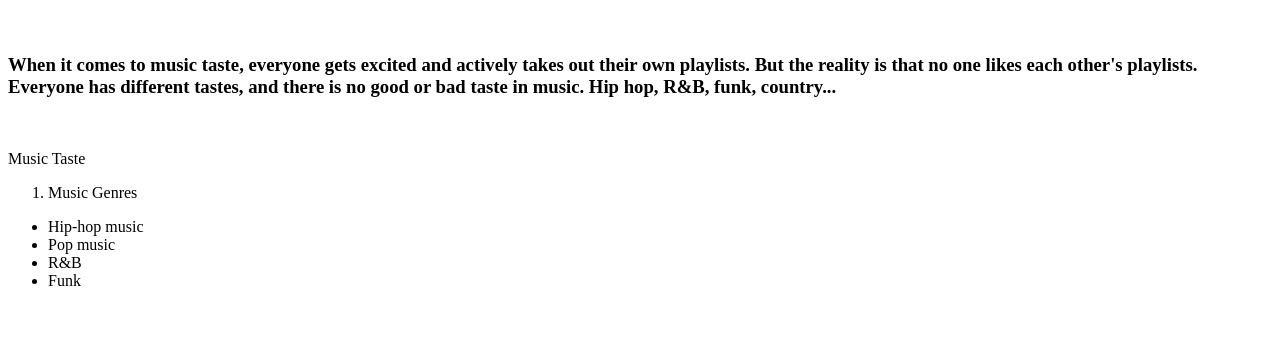
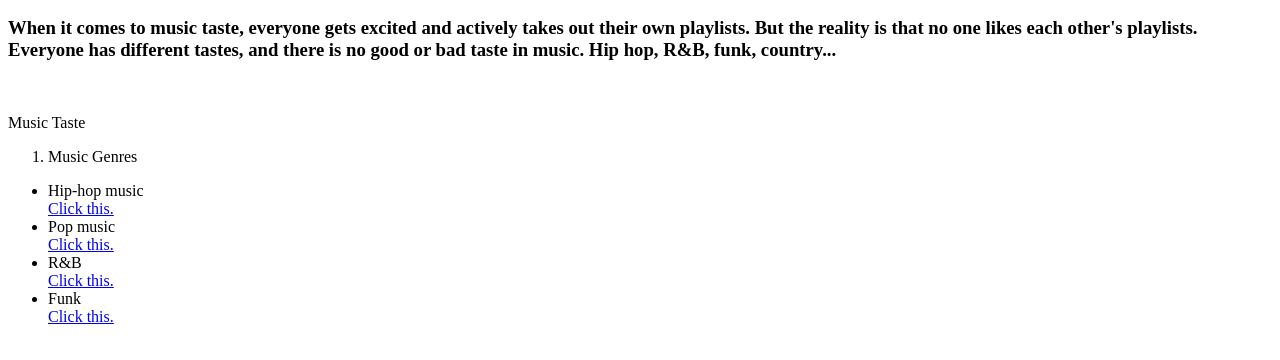
Before and after one commit to justinshu19/justinshu19.github.io, a plain HTML site: page index.html in a window 1280 px wide. Shown: the part 110-470 px from the top of the page. Drawn offline with Linux system fonts and the light colour scheme.

Commit message:
Update index.html
updated2228

```diff
--- a/index.html
+++ b/index.html
@@ -18,7 +18,6 @@
         <![endif]-->
         <h1> Harmonic Collection</h1>
         <h2> Justin's Project</h2>
-        <br>
         <h3> When it comes to music taste, everyone gets excited and actively takes out their own playlists. But the reality is that no one likes each other's playlists. Everyone has different tastes, and there is no good or bad taste in music. Hip hop, R&B, funk, country...</h3>
         <br>
         <p> Music Taste</p>
@@ -28,10 +27,15 @@
 
         <ul>
             <li> Hip-hop music</li>
+            <a href="https://en.wikipedia.org/wiki/Hip_hop_music">Click this.</a>
             <li> Pop music</li>
+            <a href="https://en.wikipedia.org/wiki/Pop_music">Click this.</a>
             <li> R&B</li>
+            <a href="https://en.wikipedia.org/wiki/Rhythm_and_blues">Click this.</a>
             <li> Funk</li>
+            <a href="https://en.wikipedia.org/wiki/Funk">Click this.</a>
         </ul>
+
 
 
         <script src="" async defer></script>
```
